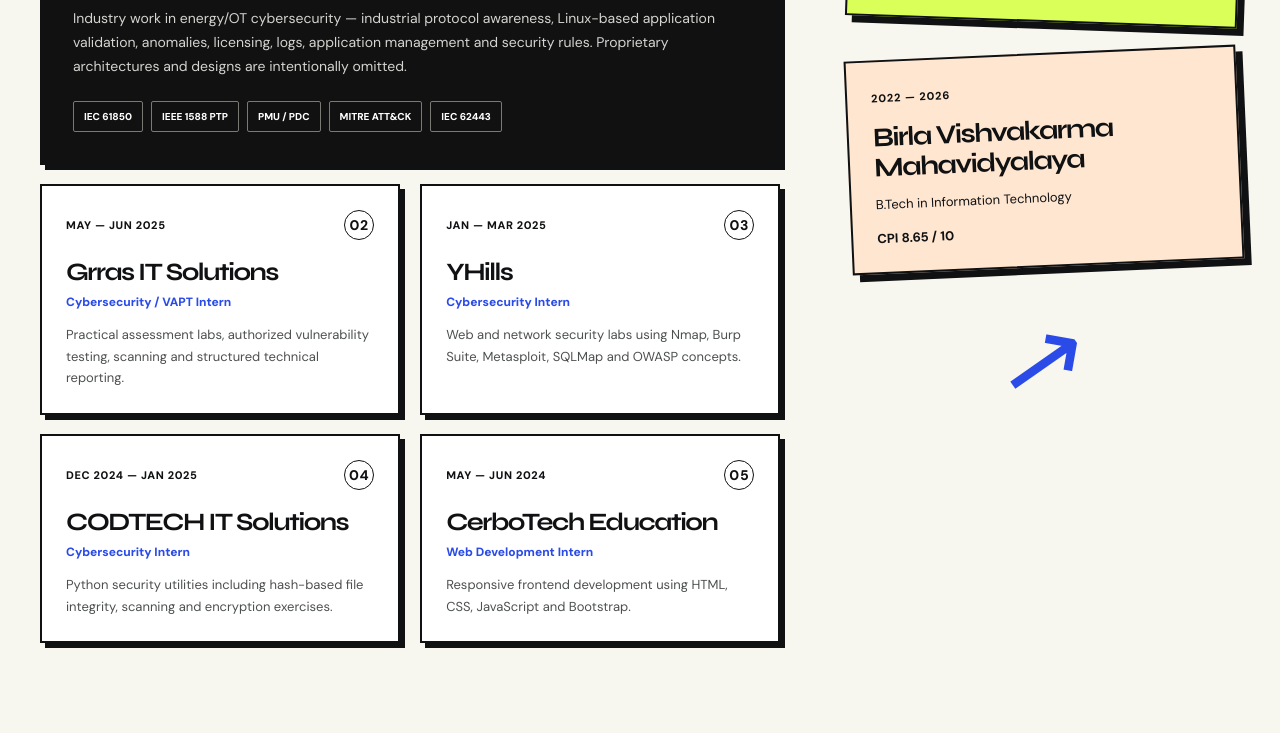
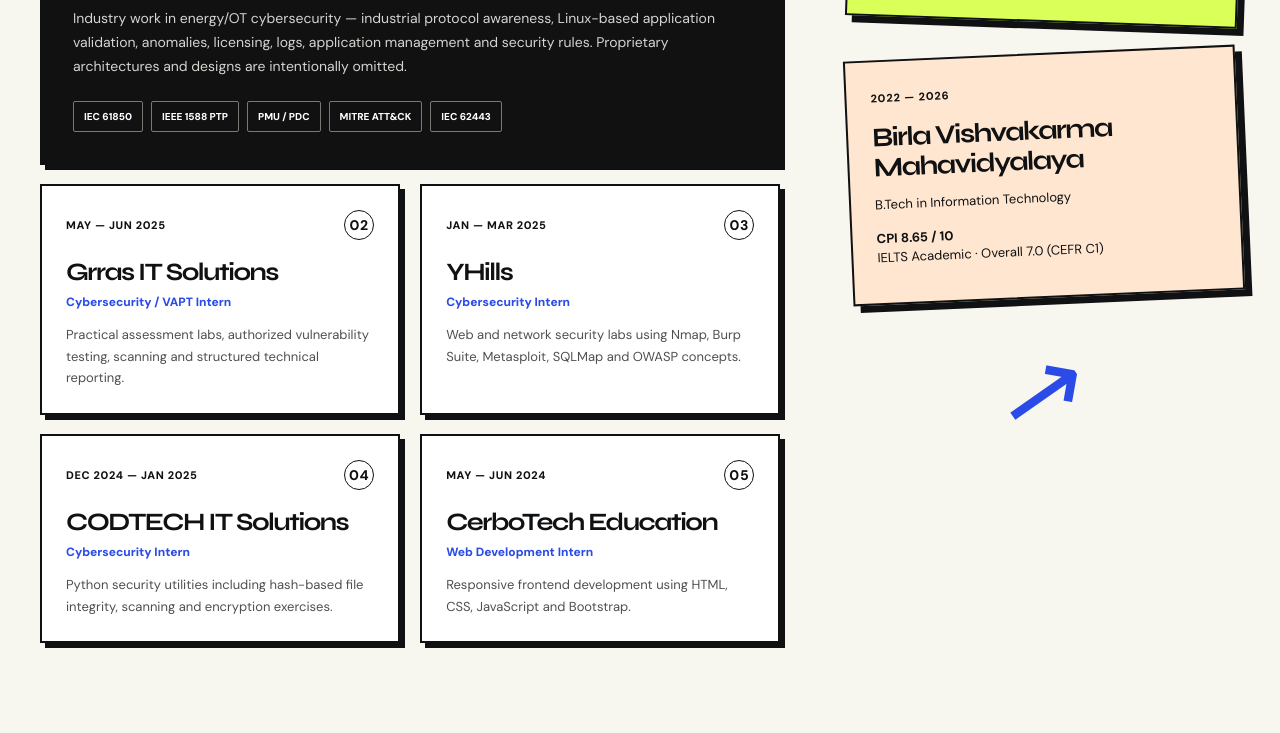
Before and after one commit to SobiyaMariyam/SobiyaMariyam.github.io, a plain HTML site: page index.html in a window 1280 px wide. Shown: the part 3260-3993 px from the top of the page. Drawn offline with Linux system fonts and the light colour scheme.

Commit message:
Show IELTS Academic band 7.0 and CEFR C1 on portfolio

```diff
--- a/index.html
+++ b/index.html
@@ -86,7 +86,7 @@
         <article class="journey-card primary tactile"><div class="jc-head"><span>DEC 2025 — PRESENT</span><span class="jc-mark">01</span></div><h3>PowerProfs Inc.</h3><div class="role-sequence"><div><strong>Junior Cybersecurity Engineer</strong><span>Jun 2026 — Present</span></div><div><strong>Cybersecurity Intern</strong><span>Dec 2025 — Jun 2026</span></div></div><p>Industry work in energy/OT cybersecurity — industrial protocol awareness, Linux-based application validation, anomalies, licensing, logs, application management and security rules. Proprietary architectures and designs are intentionally omitted.</p><div class="tag-strip"><span>IEC 61850</span><span>IEEE 1588 PTP</span><span>PMU / PDC</span><span>MITRE ATT&CK</span><span>IEC 62443</span></div></article>
         <div class="journey-bottom"><article class="journey-card tactile"><div class="jc-head"><span>MAY — JUN 2025</span><span class="jc-mark">02</span></div><h3>Grras IT Solutions</h3><p class="subtitle">Cybersecurity / VAPT Intern</p><p>Practical assessment labs, authorized vulnerability testing, scanning and structured technical reporting.</p></article><article class="journey-card tactile"><div class="jc-head"><span>JAN — MAR 2025</span><span class="jc-mark">03</span></div><h3>YHills</h3><p class="subtitle">Cybersecurity Intern</p><p>Web and network security labs using Nmap, Burp Suite, Metasploit, SQLMap and OWASP concepts.</p></article></div>
         <div class="journey-bottom"><article class="journey-card tactile"><div class="jc-head"><span>DEC 2024 — JAN 2025</span><span class="jc-mark">04</span></div><h3>CODTECH IT Solutions</h3><p class="subtitle">Cybersecurity Intern</p><p>Python security utilities including hash-based file integrity, scanning and encryption exercises.</p></article><article class="journey-card tactile"><div class="jc-head"><span>MAY — JUN 2024</span><span class="jc-mark">05</span></div><h3>CerboTech Education</h3><p class="subtitle">Web Development Intern</p><p>Responsive frontend development using HTML, CSS, JavaScript and Bootstrap.</p></article></div>
-      </div><div class="journey-side"><div class="side-title"><span>EDUCATION</span><span class="drawn-arrow">↘</span></div><article class="edu-sticky"><span class="edu-date">INCOMING / JAN 2027</span><h3>University of Calgary</h3><p>MEng, Electrical & Computer Engineering</p><b>Specialization: Software Engineering</b></article><article class="edu-sticky alt"><span class="edu-date">2022 — 2026</span><h3>Birla Vishvakarma Mahavidyalaya</h3><p>B.Tech in Information Technology</p><b>CPI 8.65 / 10</b></article><div class="journey-doodle" aria-hidden="true">↗</div></div></div>
+      </div><div class="journey-side"><div class="side-title"><span>EDUCATION</span><span class="drawn-arrow">↘</span></div><article class="edu-sticky"><span class="edu-date">INCOMING / JAN 2027</span><h3>University of Calgary</h3><p>MEng, Electrical & Computer Engineering</p><b>Specialization: Software Engineering</b></article><article class="edu-sticky alt"><span class="edu-date">2022 — 2026</span><h3>Birla Vishvakarma Mahavidyalaya</h3><p>B.Tech in Information Technology</p><b>CPI 8.65 / 10</b><p>IELTS Academic · Overall 7.0 (CEFR C1)</p></article><div class="journey-doodle" aria-hidden="true">↗</div></div></div>
     </div>
   </section>
 
```
